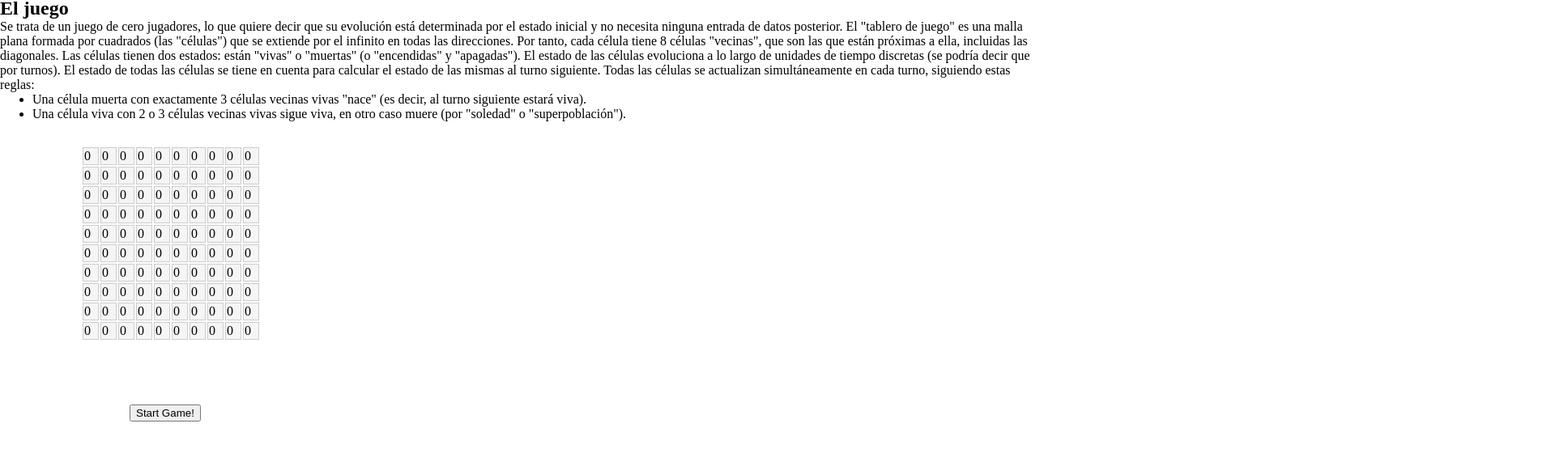
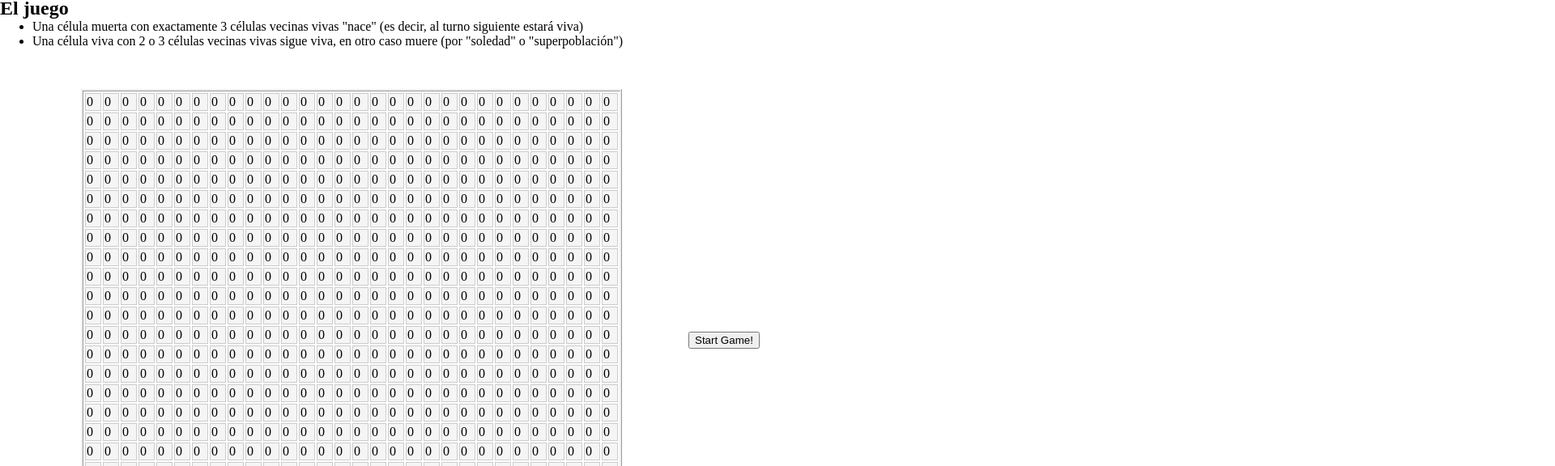
Before and after one commit to alext100/Week-2-challenge, a website: page src/index.html in a window 1280 px wide. Shown: the part 40-616 px from the top of the page at 81% size, 1920 px wide, since content can reach past the window. Drawn offline with Linux system fonts and the light colour scheme.

Commit message:
The playing field is increased to 30x30

```diff
--- a/src/index.html
+++ b/src/index.html
@@ -17,14 +17,10 @@
     </header>
     <main>
         <h2>El juego</h2>
-        <p>Se trata de un juego de cero jugadores, lo que quiere decir que su evolución está determinada por el estado inicial y no necesita ninguna entrada de datos posterior. El "tablero de juego" es una malla plana formada por cuadrados (las "células")
-            que se extiende por el infinito en todas las direcciones. Por tanto, cada célula tiene 8 células "vecinas", que son las que están próximas a ella, incluidas las diagonales. Las células tienen dos estados: están "vivas" o "muertas" (o "encendidas"
-            y "apagadas"). El estado de las células evoluciona a lo largo de unidades de tiempo discretas (se podría decir que por turnos). El estado de todas las células se tiene en cuenta para calcular el estado de las mismas al turno siguiente. Todas
-            las células se actualizan simultáneamente en cada turno, siguiendo estas reglas:
-            <ul>
-                <li>Una célula muerta con exactamente 3 células vecinas vivas "nace" (es decir, al turno siguiente estará viva).</li>
-                <li>Una célula viva con 2 o 3 células vecinas vivas sigue viva, en otro caso muere (por "soledad" o "superpoblación").</li>
-            </ul>
+        <ul>
+            <li>Una célula muerta con exactamente 3 células vecinas vivas "nace" (es decir, al turno siguiente estará viva)</li>
+            <li>Una célula viva con 2 o 3 células vecinas vivas sigue viva, en otro caso muere (por "soledad" o "superpoblación")</li>
+        </ul>
         </p>
         <section id="table-container"></section>
         <section class="buttons-block">
--- a/src/script.js
+++ b/src/script.js
@@ -2,16 +2,36 @@ const tableContainer = document.getElementById("table-container");
 const startButton = document.querySelector(".buttons-block__start-button");
 
 const initialMatriz = [
-    [0, 0, 0, 0, 0, 0, 0, 0, 0, 0],
-    [0, 0, 0, 0, 0, 0, 0, 0, 0, 0],
-    [0, 0, 0, 0, 0, 0, 0, 0, 0, 0],
-    [0, 0, 0, 0, 0, 0, 0, 0, 0, 0],
-    [0, 0, 0, 0, 0, 0, 0, 0, 0, 0],
-    [0, 0, 0, 0, 0, 0, 0, 0, 0, 0],
-    [0, 0, 0, 0, 0, 0, 0, 0, 0, 0],
-    [0, 0, 0, 0, 0, 0, 0, 0, 0, 0],
-    [0, 0, 0, 0, 0, 0, 0, 0, 0, 0],
-    [0, 0, 0, 0, 0, 0, 0, 0, 0, 0]
+    [0, 0, 0, 0, 0, 0, 0, 0, 0, 0, 0, 0, 0, 0, 0, 0, 0, 0, 0, 0, 0, 0, 0, 0, 0, 0, 0, 0, 0, 0],
+    [0, 0, 0, 0, 0, 0, 0, 0, 0, 0, 0, 0, 0, 0, 0, 0, 0, 0, 0, 0, 0, 0, 0, 0, 0, 0, 0, 0, 0, 0],
+    [0, 0, 0, 0, 0, 0, 0, 0, 0, 0, 0, 0, 0, 0, 0, 0, 0, 0, 0, 0, 0, 0, 0, 0, 0, 0, 0, 0, 0, 0],
+    [0, 0, 0, 0, 0, 0, 0, 0, 0, 0, 0, 0, 0, 0, 0, 0, 0, 0, 0, 0, 0, 0, 0, 0, 0, 0, 0, 0, 0, 0],
+    [0, 0, 0, 0, 0, 0, 0, 0, 0, 0, 0, 0, 0, 0, 0, 0, 0, 0, 0, 0, 0, 0, 0, 0, 0, 0, 0, 0, 0, 0],
+    [0, 0, 0, 0, 0, 0, 0, 0, 0, 0, 0, 0, 0, 0, 0, 0, 0, 0, 0, 0, 0, 0, 0, 0, 0, 0, 0, 0, 0, 0],
+    [0, 0, 0, 0, 0, 0, 0, 0, 0, 0, 0, 0, 0, 0, 0, 0, 0, 0, 0, 0, 0, 0, 0, 0, 0, 0, 0, 0, 0, 0],
+    [0, 0, 0, 0, 0, 0, 0, 0, 0, 0, 0, 0, 0, 0, 0, 0, 0, 0, 0, 0, 0, 0, 0, 0, 0, 0, 0, 0, 0, 0],
+    [0, 0, 0, 0, 0, 0, 0, 0, 0, 0, 0, 0, 0, 0, 0, 0, 0, 0, 0, 0, 0, 0, 0, 0, 0, 0, 0, 0, 0, 0],
+    [0, 0, 0, 0, 0, 0, 0, 0, 0, 0, 0, 0, 0, 0, 0, 0, 0, 0, 0, 0, 0, 0, 0, 0, 0, 0, 0, 0, 0, 0],
+    [0, 0, 0, 0, 0, 0, 0, 0, 0, 0, 0, 0, 0, 0, 0, 0, 0, 0, 0, 0, 0, 0, 0, 0, 0, 0, 0, 0, 0, 0],
+    [0, 0, 0, 0, 0, 0, 0, 0, 0, 0, 0, 0, 0, 0, 0, 0, 0, 0, 0, 0, 0, 0, 0, 0, 0, 0, 0, 0, 0, 0],
+    [0, 0, 0, 0, 0, 0, 0, 0, 0, 0, 0, 0, 0, 0, 0, 0, 0, 0, 0, 0, 0, 0, 0, 0, 0, 0, 0, 0, 0, 0],
+    [0, 0, 0, 0, 0, 0, 0, 0, 0, 0, 0, 0, 0, 0, 0, 0, 0, 0, 0, 0, 0, 0, 0, 0, 0, 0, 0, 0, 0, 0],
+    [0, 0, 0, 0, 0, 0, 0, 0, 0, 0, 0, 0, 0, 0, 0, 0, 0, 0, 0, 0, 0, 0, 0, 0, 0, 0, 0, 0, 0, 0],
+    [0, 0, 0, 0, 0, 0, 0, 0, 0, 0, 0, 0, 0, 0, 0, 0, 0, 0, 0, 0, 0, 0, 0, 0, 0, 0, 0, 0, 0, 0],
+    [0, 0, 0, 0, 0, 0, 0, 0, 0, 0, 0, 0, 0, 0, 0, 0, 0, 0, 0, 0, 0, 0, 0, 0, 0, 0, 0, 0, 0, 0],
+    [0, 0, 0, 0, 0, 0, 0, 0, 0, 0, 0, 0, 0, 0, 0, 0, 0, 0, 0, 0, 0, 0, 0, 0, 0, 0, 0, 0, 0, 0],
+    [0, 0, 0, 0, 0, 0, 0, 0, 0, 0, 0, 0, 0, 0, 0, 0, 0, 0, 0, 0, 0, 0, 0, 0, 0, 0, 0, 0, 0, 0],
+    [0, 0, 0, 0, 0, 0, 0, 0, 0, 0, 0, 0, 0, 0, 0, 0, 0, 0, 0, 0, 0, 0, 0, 0, 0, 0, 0, 0, 0, 0],
+    [0, 0, 0, 0, 0, 0, 0, 0, 0, 0, 0, 0, 0, 0, 0, 0, 0, 0, 0, 0, 0, 0, 0, 0, 0, 0, 0, 0, 0, 0],
+    [0, 0, 0, 0, 0, 0, 0, 0, 0, 0, 0, 0, 0, 0, 0, 0, 0, 0, 0, 0, 0, 0, 0, 0, 0, 0, 0, 0, 0, 0],
+    [0, 0, 0, 0, 0, 0, 0, 0, 0, 0, 0, 0, 0, 0, 0, 0, 0, 0, 0, 0, 0, 0, 0, 0, 0, 0, 0, 0, 0, 0],
+    [0, 0, 0, 0, 0, 0, 0, 0, 0, 0, 0, 0, 0, 0, 0, 0, 0, 0, 0, 0, 0, 0, 0, 0, 0, 0, 0, 0, 0, 0],
+    [0, 0, 0, 0, 0, 0, 0, 0, 0, 0, 0, 0, 0, 0, 0, 0, 0, 0, 0, 0, 0, 0, 0, 0, 0, 0, 0, 0, 0, 0],
+    [0, 0, 0, 0, 0, 0, 0, 0, 0, 0, 0, 0, 0, 0, 0, 0, 0, 0, 0, 0, 0, 0, 0, 0, 0, 0, 0, 0, 0, 0],
+    [0, 0, 0, 0, 0, 0, 0, 0, 0, 0, 0, 0, 0, 0, 0, 0, 0, 0, 0, 0, 0, 0, 0, 0, 0, 0, 0, 0, 0, 0],
+    [0, 0, 0, 0, 0, 0, 0, 0, 0, 0, 0, 0, 0, 0, 0, 0, 0, 0, 0, 0, 0, 0, 0, 0, 0, 0, 0, 0, 0, 0],
+    [0, 0, 0, 0, 0, 0, 0, 0, 0, 0, 0, 0, 0, 0, 0, 0, 0, 0, 0, 0, 0, 0, 0, 0, 0, 0, 0, 0, 0, 0],
+    [0, 0, 0, 0, 0, 0, 0, 0, 0, 0, 0, 0, 0, 0, 0, 0, 0, 0, 0, 0, 0, 0, 0, 0, 0, 0, 0, 0, 0, 0]
 ];
 
 function getNumberOfLivingNeighbors(matriz, i, j) { // Counts the number of neighbors
@@ -46,6 +66,26 @@ function nextGeneration(matriz) { //  Generates a new array according to the rul
         [],
         [],
         [],
+        [],
+        [],
+        [],
+        [],
+        [],
+        [],
+        [],
+        [],
+        [],
+        [],
+        [],
+        [],
+        [],
+        [],
+        [],
+        [],
+        [],
+        [],
+        [],
+        []
     ];
 
     for (let i = 0; i < matriz.length; i++) {
--- a/src/styles.css
+++ b/src/styles.css
@@ -1,6 +1,11 @@
 * {
     box-sizing: border-box;
     margin: 0;
+}
+
+main {
+    display: flex;
+    flex-direction: column;
 }
 
 td {
@@ -19,13 +24,14 @@ td {
 }
 
 .table-container__table {
+    border: ridge;
     position: fixed;
     left: 100px;
-    top: 220px;
+    top: 150px;
 }
 
-.buttons-block__start-button {
+.buttons-block {
     position: relative;
     top: 350px;
-    left: 160px;
+    left: 850px;
 }
```
